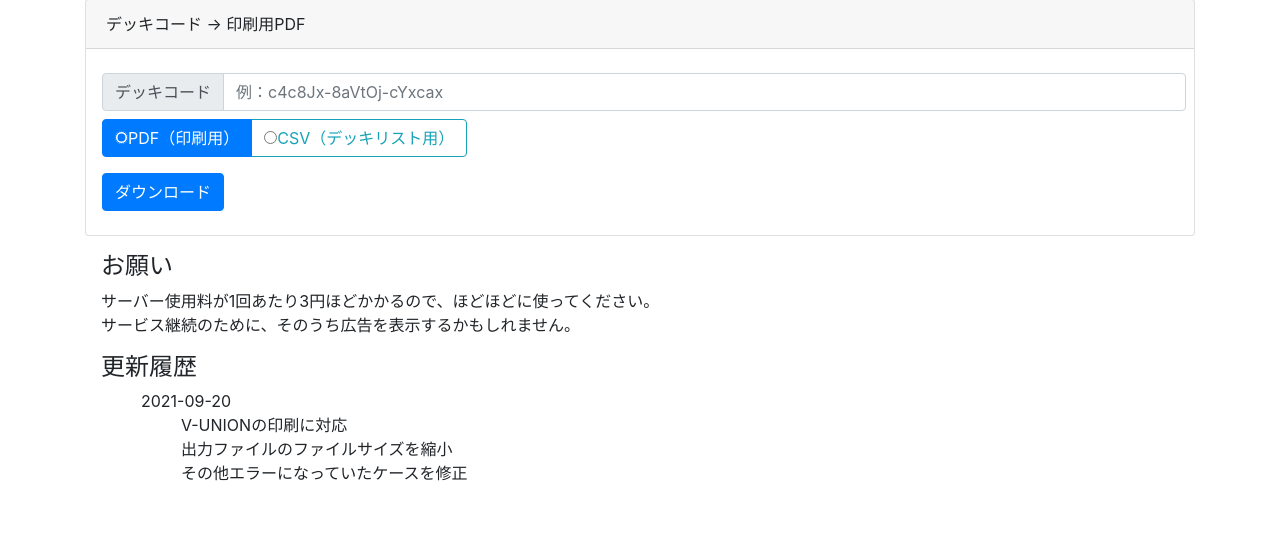
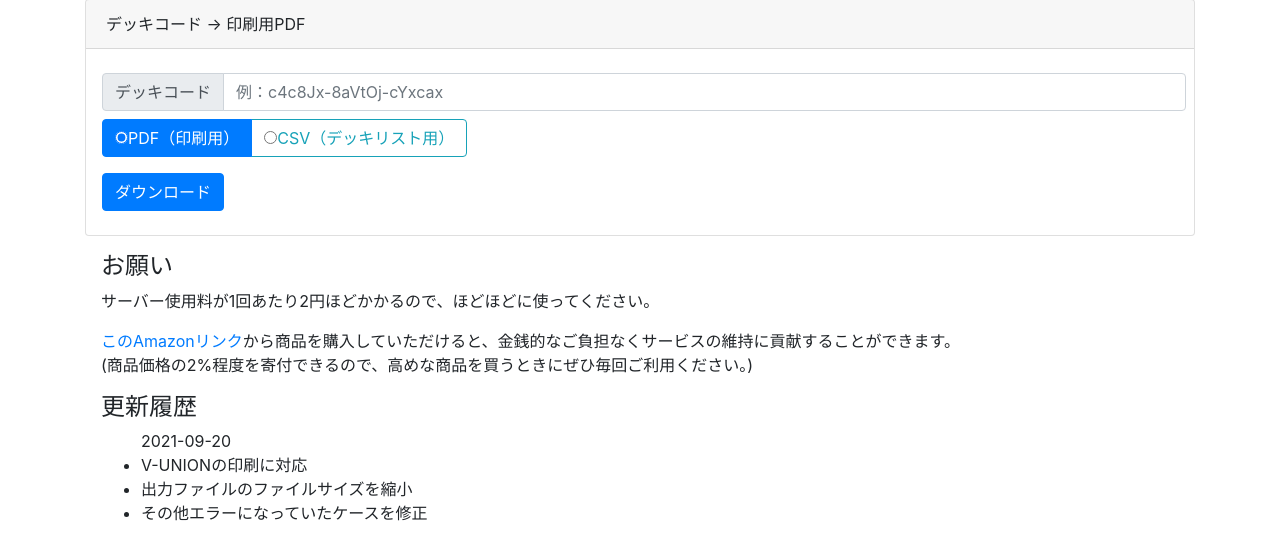
Before and after one commit to PokemonCardInCastle/PTCG2win, a Django app: page /proxy_maker/ in a window 1280 px wide. Shown: the part 254-800 px from the top of the page. Run offline with Django 3.2, Linux system fonts and the light colour scheme; some libraries are stand-ins or nearby versions.

Commit message:
added amazon affiliate link.

```diff
--- a/PTCG2win/settings.py
+++ b/PTCG2win/settings.py
@@ -29,7 +29,7 @@ ALLOWED_HOSTS = [
     ".ptcg2win.com",
     ".an.r.appspot.com",
 ]
-ALLOWED_HOSTS += ['192.168.1.%s' % i for i in range(256)]
+# ALLOWED_HOSTS += ['192.168.1.%s' % i for i in range(256)]
 
 DATA_UPLOAD_MAX_NUMBER_FIELDS = 51200  # higher than the count of fields
 
--- a/decks/templates/decks/_base.html
+++ b/decks/templates/decks/_base.html
@@ -18,8 +18,6 @@
     {% block stylesheet %}{% endblock %}
     <link rel="stylesheet" href="https://stackpath.bootstrapcdn.com/bootstrap/4.1.1/css/bootstrap.min.css"
           integrity="sha384-WskhaSGFgHYWDcbwN70/dfYBj47jz9qbsMId/iRN3ewGhXQFZCSftd1LZCfmhktB" crossorigin="anonymous">
-
-    <script data-ad-client="ca-pub-8067987139912726" async src="https://pagead2.googlesyndication.com/pagead/js/adsbygoogle.js"></script>
 </head>
 <body style="padding-top:4.5rem;" class="m-3">
 {% block body %}
--- a/decks/templates/decks/proxy_maker.html
+++ b/decks/templates/decks/proxy_maker.html
@@ -54,23 +54,26 @@
     <div class="mx-3 my-2">
         <h4>お願い</h4>
         <p>
-            サーバー使用料が1回あたり3円ほどかかるので、ほどほどに使ってください。<br/>
-            サービス継続のために、そのうち広告を表示するかもしれません。
+            サーバー使用料が1回あたり2円ほどかかるので、ほどほどに使ってください。
+        </p>
+        <p>
+           <a target="_blank" href="https://www.amazon.co.jp/?&_encoding=UTF8&tag=ptcg2win-22&linkCode=ur2&linkId=16f04fe65a9e3d6099494affb0641263&camp=247&creative=1211">このAmazonリンク</a>から商品を購入していただけると、金銭的なご負担なくサービスの維持に貢献することができます。<br/>
+            (商品価格の2%程度を寄付できるので、高めな商品を買うときにぜひ毎回ご利用ください。)
         </p>
     </div>
     <div class="mx-3 my-2">
         <h4>更新履歴</h4>
         <ul>
             2021-09-20&nbsp;
-            <ul>
+            <li>
                 V-UNIONの印刷に対応
-            </ul>
-            <ul>
+            </li>
+            <li>
                 出力ファイルのファイルサイズを縮小
-            </ul>
-            <ul>
+            </li>
+            <li>
                 その他エラーになっていたケースを修正
-            </ul>
+            </li>
         </ul>
     </div>
 
```
